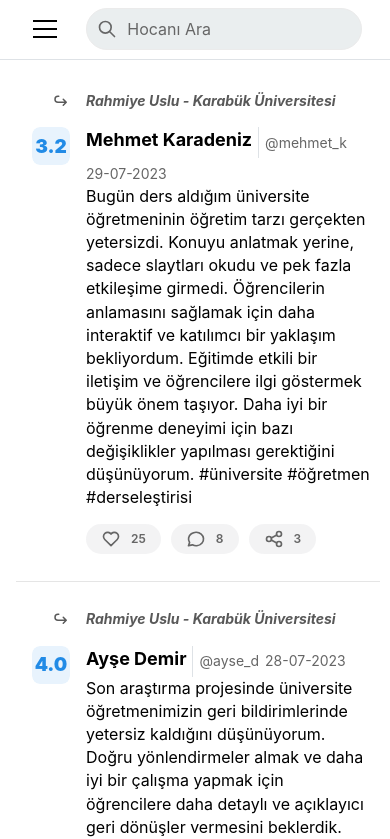
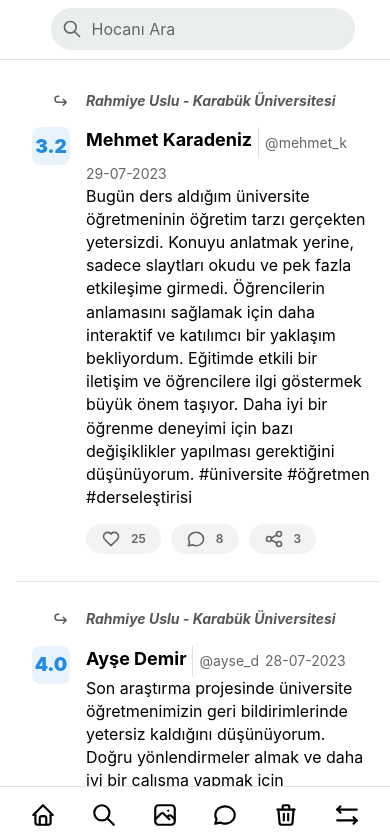
Before and after one commit to hmtcelik/hocani-notla-v2, a Next.js app: page / in a window 390 px wide. Shown: the top 839 px of the page. Built offline with nearby package versions, Linux system fonts and the light colour scheme.

Commit message:
footer on mobile

```diff
--- /dev/null
+++ b/app/_components/AppFooter.tsx
@@ -0,0 +1,34 @@
+import { Group, SimpleGrid } from '@mantine/core';
+import {
+  IconHome,
+  IconSearch,
+  IconPhoto,
+  IconMessageCircle,
+  IconTrash,
+  IconArrowsLeftRight,
+} from '@tabler/icons-react';
+
+// TODO: link icon fill on click
+
+const menuItems = [
+  { icon: <IconHome size={26} />, label: 'Ana Sayfa', href: '/' },
+  { icon: <IconSearch size={26} />, label: 'Ara', href: '#' },
+  { icon: <IconPhoto size={26} />, label: 'Fotolar', href: '#' },
+  { icon: <IconMessageCircle size={26} />, label: 'Mesajlar', href: '#' },
+  { icon: <IconTrash size={26} />, label: 'Çöp', href: '#' },
+  { icon: <IconArrowsLeftRight size={26} />, label: 'Ayarlar', href: '#' },
+];
+
+export default function AppFooter() {
+  return (
+    <>
+      <Group justify='space-between' py={15} px={30}>
+        {menuItems.map((item, index) => (
+            <Group key={index} justify='center' align='center'>
+                {item.icon}
+            </Group>
+        ))}
+      </Group>
+    </>
+  );
+}
--- a/app/_components/HeaderBar.tsx
+++ b/app/_components/HeaderBar.tsx
@@ -5,18 +5,12 @@ import { IconSettings } from '@tabler/icons-react';
 
 import DoctorSearch from './DoctorSearch';
 
-interface HeaderBarProps {
-  opened: boolean;
-  toggle: () => void;
-}
-
-export default function HeaderBar({ toggle, opened }: HeaderBarProps) {
+export default function HeaderBar() {
   return (
     <Grid align="center" justify="center" px={20}>
-      <Grid.Col span={{ base: 2, sm: 4, md: 4, lg: 2.5 }}>
+      <Grid.Col span={{ base: 0, xs: 4, md: 4, lg: 2.5 }}>
         <Group justify="start">
-          <Burger opened={opened} onClick={toggle} hiddenFrom="lg" size="md" />
-          <Group display={{ base: 'none', sm: 'block' }}>
+          <Group display={{ base: 'none', xs: 'block' }}>
             <Link href={'/'}>
               <Image
                 key={'defaultlogo'}
@@ -29,12 +23,12 @@ export default function HeaderBar({ toggle, opened }: HeaderBarProps) {
           </Group>
         </Group>
       </Grid.Col>
-      <Grid.Col span={{ base: 10, sm: 8, md: 8, lg: 6.5 }}>
+      <Grid.Col span={{ base: 11, xs: 8, md: 8, lg: 6.5 }}>
         <Group grow>
           <DoctorSearch />
         </Group>
       </Grid.Col>
-      <Grid.Col display={{ base: 'none', lg: 'block' }} span={{ base: 3, lg: 3 }}>
+      <Grid.Col display={{ base: 'none', lg: 'block' }} span={{ base: 0, lg: 3 }}>
         <Group justify="flex-end">
           <Button variant="filled" radius="lg">
             Giriş Yap
--- a/app/_components/SideNavbar.tsx
+++ b/app/_components/SideNavbar.tsx
@@ -8,6 +8,8 @@ import {
   IconTrash,
   IconArrowsLeftRight,
 } from '@tabler/icons-react';
+
+// TODO: link icon fill on click
 
 const menuItems = [
   { icon: <IconHome />, label: 'Ana Sayfa', href: '/' },
--- a/app/_layouts/BaseLayout.tsx
+++ b/app/_layouts/BaseLayout.tsx
@@ -1,30 +1,32 @@
 'use client'
 
 import { useDisclosure } from '@mantine/hooks';
-import { AppShell } from '@mantine/core';
+import { AppShell, Center, Group } from '@mantine/core';
 
 import SideNavbar from '../_components/SideNavbar';
 import HeaderBar from '../_components/HeaderBar';
+import AppFooter from '../_components/AppFooter';
 
 interface BaseLayoutProps {
     children: React.ReactNode
 }
 
+
+
 export default function BaseLayout({children}: BaseLayoutProps) {
-    const [opened, { toggle }] = useDisclosure();
-
     return (
         <AppShell
         header={{ height: 60 }}
-        navbar={{ width: '20%', breakpoint: 'lg', collapsed: { mobile: !opened } }}
+        navbar={{ width: '18%', breakpoint: 'md', collapsed: { mobile: true } }}
+        footer={{ height: 58 }}
         padding="md"
       >
 
         <AppShell.Header p={8}>
-          <HeaderBar opened={opened} toggle={toggle} />
+          <HeaderBar/>
         </AppShell.Header>
 
-        <AppShell.Navbar  pr={5} pb={5} pt={5}>
+        <AppShell.Navbar   pr={5} pb={5} pt={5}>
           <SideNavbar />
         </AppShell.Navbar>
 
@@ -32,6 +34,10 @@ export default function BaseLayout({children}: BaseLayoutProps) {
             {children}
         </AppShell.Main>
 
+        <AppShell.Footer display={{base:'block', md:'none'}}>
+            <AppFooter />
+        </AppShell.Footer>
+
       </AppShell>
 
     )
--- a/app/page.tsx
+++ b/app/page.tsx
@@ -17,7 +17,7 @@ export default function Home() {
         display={{ base: 'none', md: 'block' }}
         span={{ base: 12, md: 4, lg:3.2 }}
       >
-        <Stack style={{position:'fixed', maxWidth:300, width:'100%'}}>
+        <Stack style={{position:'fixed', maxWidth:260, width:'100%'}}>
           <AsideDoctors title='Popüler Hocalar' data={POPULAR_DOCTORS}/>
         </Stack>
       </Grid.Col>
```
Also changed, not shown: app/doctor/[slug]/loading.tsx (added, +7 -0 lines).
